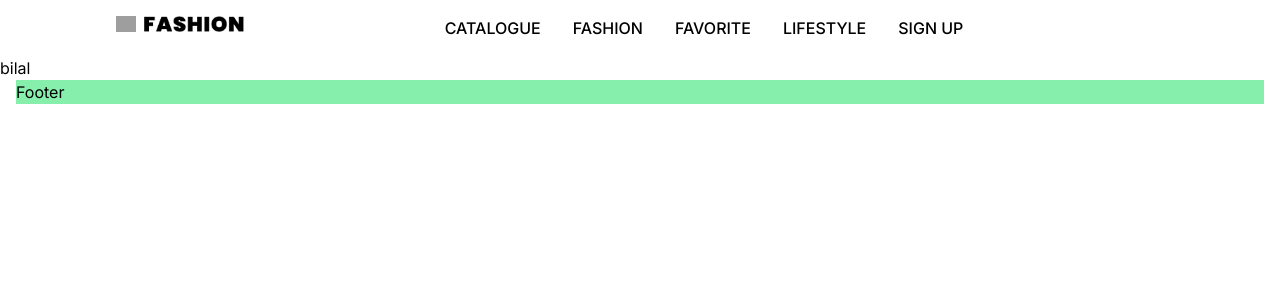
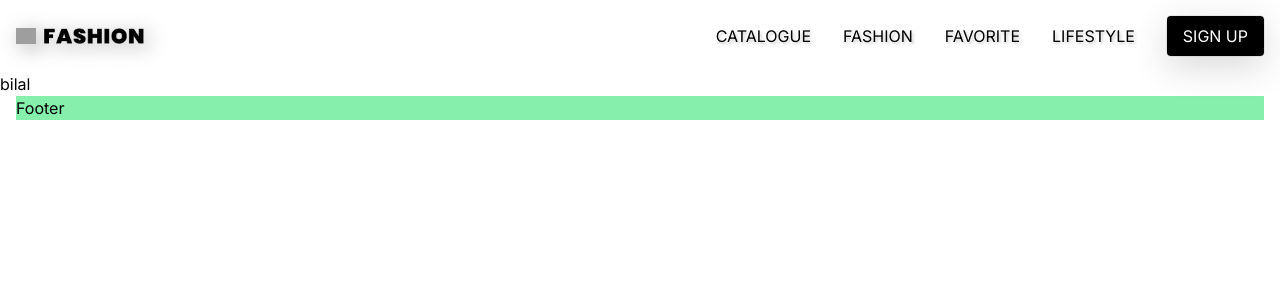
Before and after one commit to Bilal0335/Fashion-Website, a Next.js app: page / in a window 1280 px wide. Shown: the top 300 px of the page. Built offline with nearby package versions, Linux system fonts and the light colour scheme; grey boxes are pictures that could not be loaded.

Commit message:
😄update😄

```diff
--- a/src/app/globals.css
+++ b/src/app/globals.css
@@ -31,3 +31,15 @@ body {
     text-wrap: balance;
   }
 } */
+
+.box-shadow {
+  box-shadow: rgba(0, 0, 0, 0.16) 0px 10px 36px 0px,
+    rgba(0, 0, 0, 0.06) 0px 0px 0px 1px;
+}
+.text-shadow {
+  text-shadow: 2px 2px 3px rgba(0, 0, 0, 0.2);
+}
+
+.drop-shadow-custom {
+  filter: drop-shadow(4px 4px 10px rgba(0, 0, 0, 0.3));
+}
--- a/src/components/layout/Header.tsx
+++ b/src/components/layout/Header.tsx
@@ -4,22 +4,20 @@ import Fashion from "@/assets/image/FASHIONlogo.png";
 import Vector from "@/assets/image/Vector.png";
 import Image from "next/image";
 import Menu from "../shared/Navbar";
-import Button from "../shared/Button";
 const Header = () => {
   return (
     <header>
       <Wrapper>
         {/* logo Image */}
-        <div className="flex justify-around py-4">
+        <div className="flex justify-between items-center py-4">
           <div>
-            <div className="flex justify-start space-x-2">
+            <div className="flex justify-start space-x-2 drop-shadow-custom">
               <Image src={Vector} alt="Vector Logo" width={20} height={10} />
               <Image src={Fashion} alt="Fashion Logo" width={100} height={56} />
             </div>
           </div>
           {/* Navigation Bar */}
           <Menu />
-          <Button />
         </div>
       </Wrapper>
     </header>
--- a/src/components/shared/Button.tsx
+++ b/src/components/shared/Button.tsx
@@ -1,11 +1,18 @@
-import React from 'react'
+import Link from "next/link";
 
-const Button = () => {
+type ButtonProps = {
+  href: string;
+  text: string;
+};
+
+const Button: React.FC<ButtonProps> = ({ href, text }) => {
   return (
-    <div>
+    <Link href={href}>
+      <button className="px-4 py-2 bg-black text-white rounded hover:bg-black box-shadow">
+        {text}
+      </button>
+    </Link>
+  );
+};
 
-    </div>
-  )
-}
-
-export default Button
+export default Button;
--- a/src/components/shared/Navbar.tsx
+++ b/src/components/shared/Navbar.tsx
@@ -1,27 +1,26 @@
 import Link from "next/link";
+import Button from "@/components/shared/Button";
 
 const menuItems = [
   { text: "CATALOGUE", href: "#" },
   { text: "FASHION", href: "#" },
   { text: "FAVORITE", href: "#" },
-  { text: "LIFESTYLE", href: "#" },
-  { text: "SIGN UP", href: "#", isButton: true }
+  { text: "LIFESTYLE", href: "#" }
 ];
 
 const Menu = () => {
   return (
-    <ul className="flex space-x-8 font-medium">
+    <ul className="flex space-x-8 items-center">
       {menuItems.map((item, index) => (
         <li key={index}>
-          {item.isButton ? (
-            <Link href={item.href}>
-              <button>{item.text}</button>
-            </Link>
-          ) : (
-            <Link href={item.href}>{item.text}</Link>
-          )}
+          <Link href={item.href}  className="text-shadow">
+            {item.text}
+          </Link>
         </li>
       ))}
+      <li>
+        <Button href="#" text="SIGN UP" />
+      </li>
     </ul>
   );
 };
```
